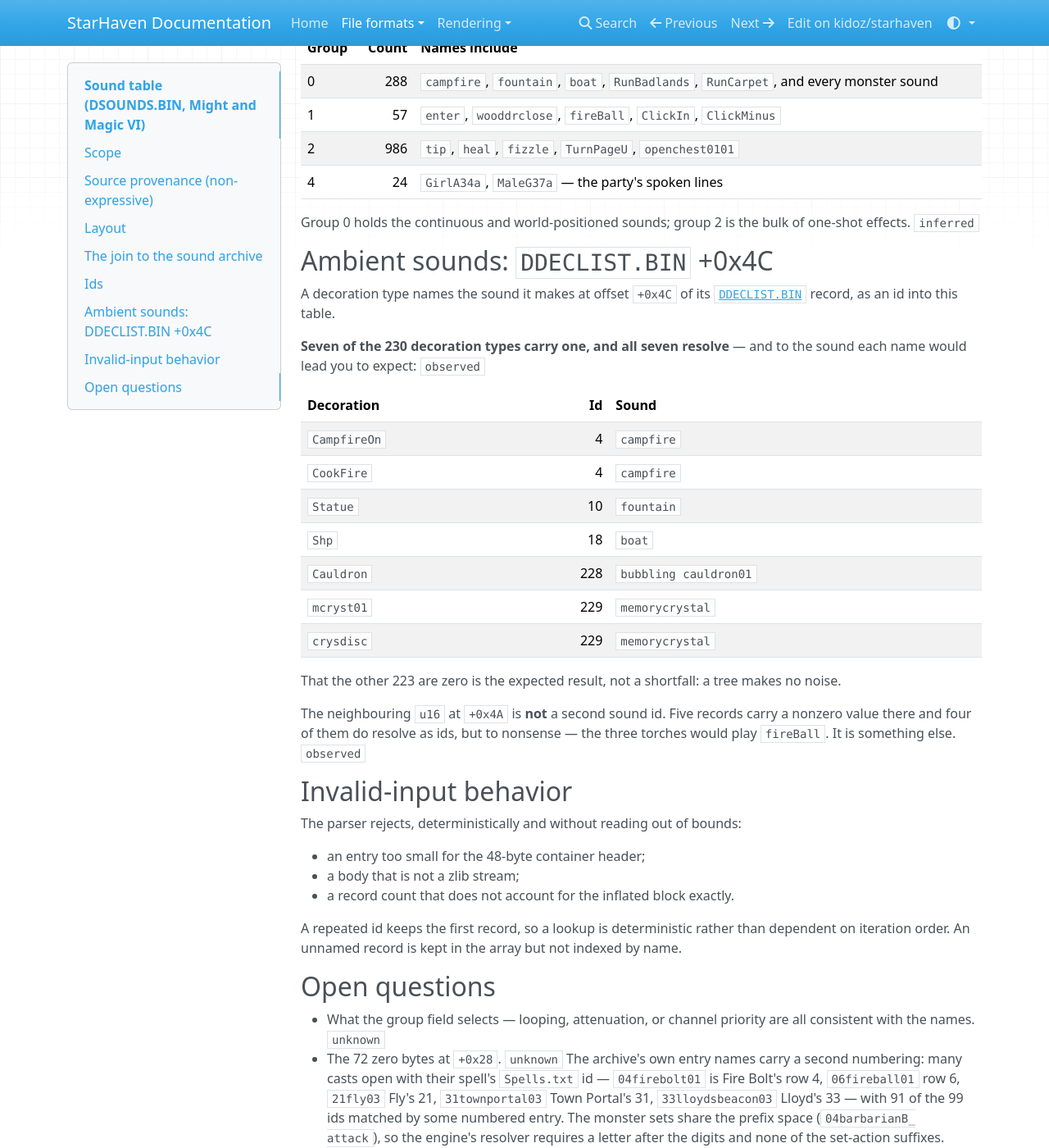
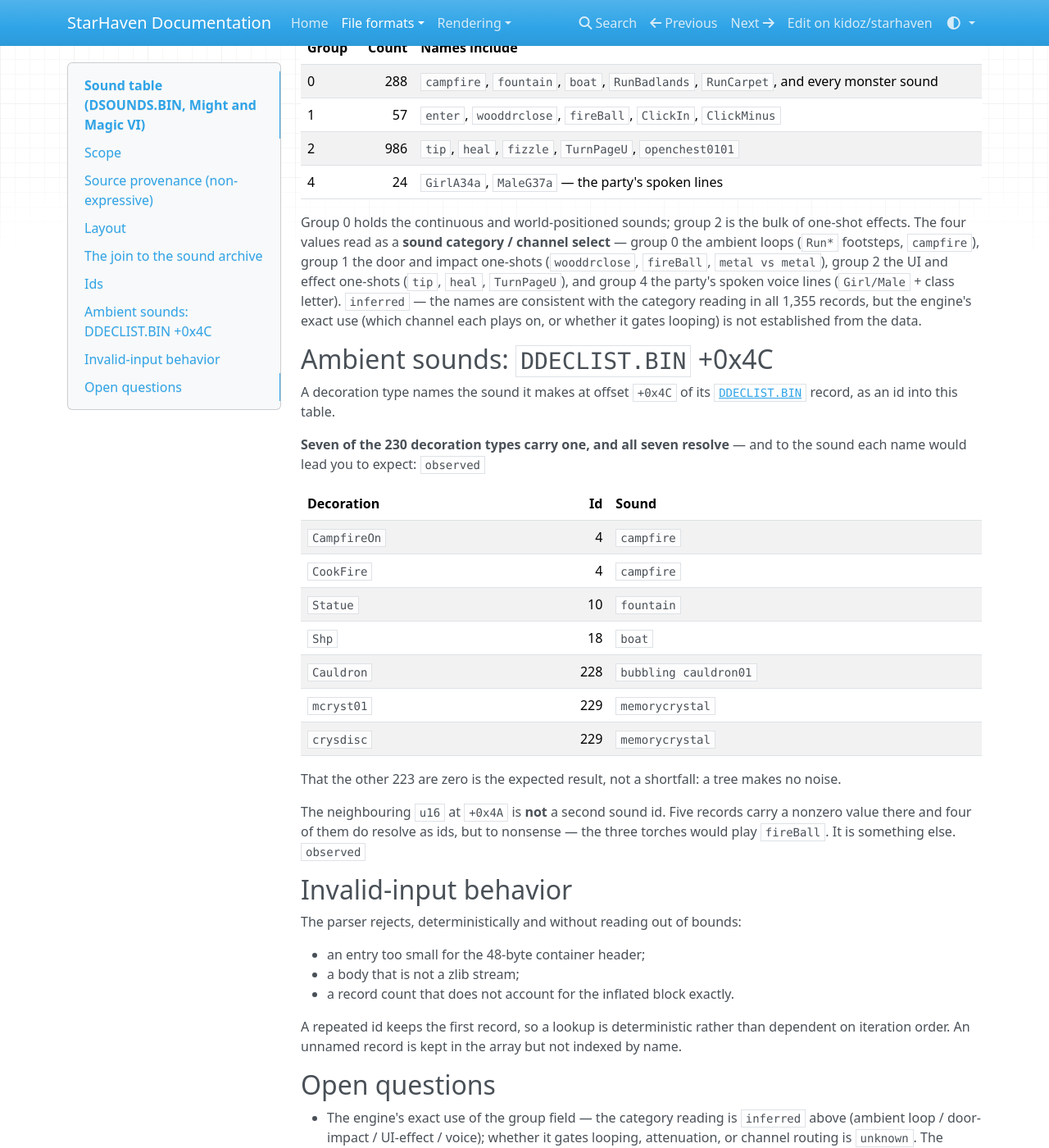
Before and after one commit to kidoz/starhaven, an MkDocs documentation site: the page built from docs/formats/dsounds.md, in a window 1280 px wide and 1400 px high, scrolled down 2231 px. Shown: the whole window at 82% size. Built offline with MkDocs 1.6.1, drawn with Linux system fonts in a browser that asks for light colours; nearby versions of some CDN libraries; some of the changed text lies outside the part shown.

```diff
--- a/docs/formats/dsounds.md
+++ b/docs/formats/dsounds.md
@@ -104,7 +104,14 @@
 | 4 | 24 | `GirlA34a`, `MaleG37a` — the party's spoken lines |
 
 Group 0 holds the continuous and world-positioned sounds; group 2 is the bulk
-of one-shot effects. `inferred`
+of one-shot effects. The four values read as a **sound category / channel
+select** — group 0 the ambient loops (`Run*` footsteps, `campfire`), group 1
+the door and impact one-shots (`wooddrclose`, `fireBall`, `metal vs metal`),
+group 2 the UI and effect one-shots (`tip`, `heal`, `TurnPageU`), and group 4
+the party's spoken voice lines (`Girl/Male` + class letter). `inferred` — the
+names are consistent with the category reading in all 1,355 records, but the
+engine's exact use (which channel each plays on, or whether it gates looping)
+is not established from the data.
 
 ## Ambient sounds: `DDECLIST.BIN` +0x4C
 
@@ -146,9 +153,9 @@
 
 ## Open questions
 
-- What the group field selects — looping, attenuation, or channel priority are
-  all consistent with the names. `unknown`
-- The 72 zero bytes at `+0x28`. `unknown`
+- The engine's exact use of the group field — the category reading is
+  `inferred` above (ambient loop / door-impact / UI-effect / voice); whether it
+  gates looping, attenuation, or channel routing is `unknown`.
 The archive's own entry names carry a second numbering: many casts open
 with their spell's `Spells.txt` id — `04firebolt01` is Fire Bolt's row 4,
 `06fireball01` row 6, `21fly03` Fly's 21, `31townportal03` Town Portal's
```
Also changed, not shown: docs/formats/dmonlist.md (+6 -4 lines).
